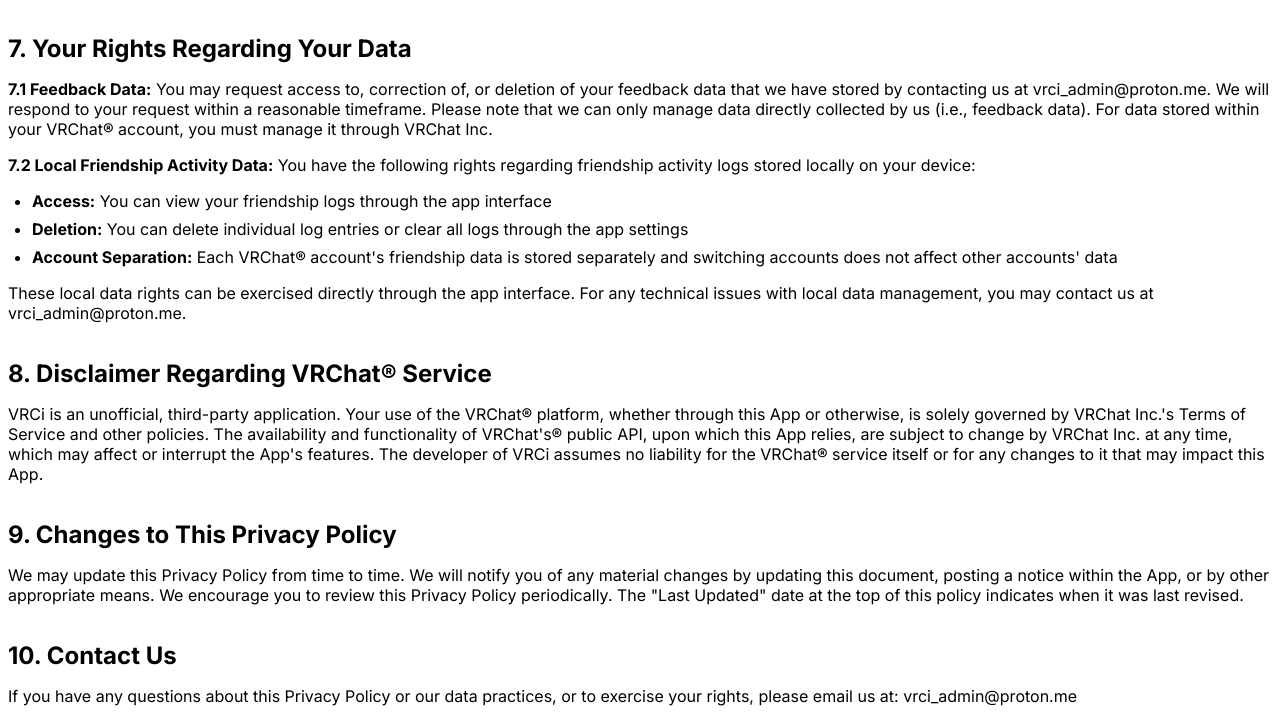
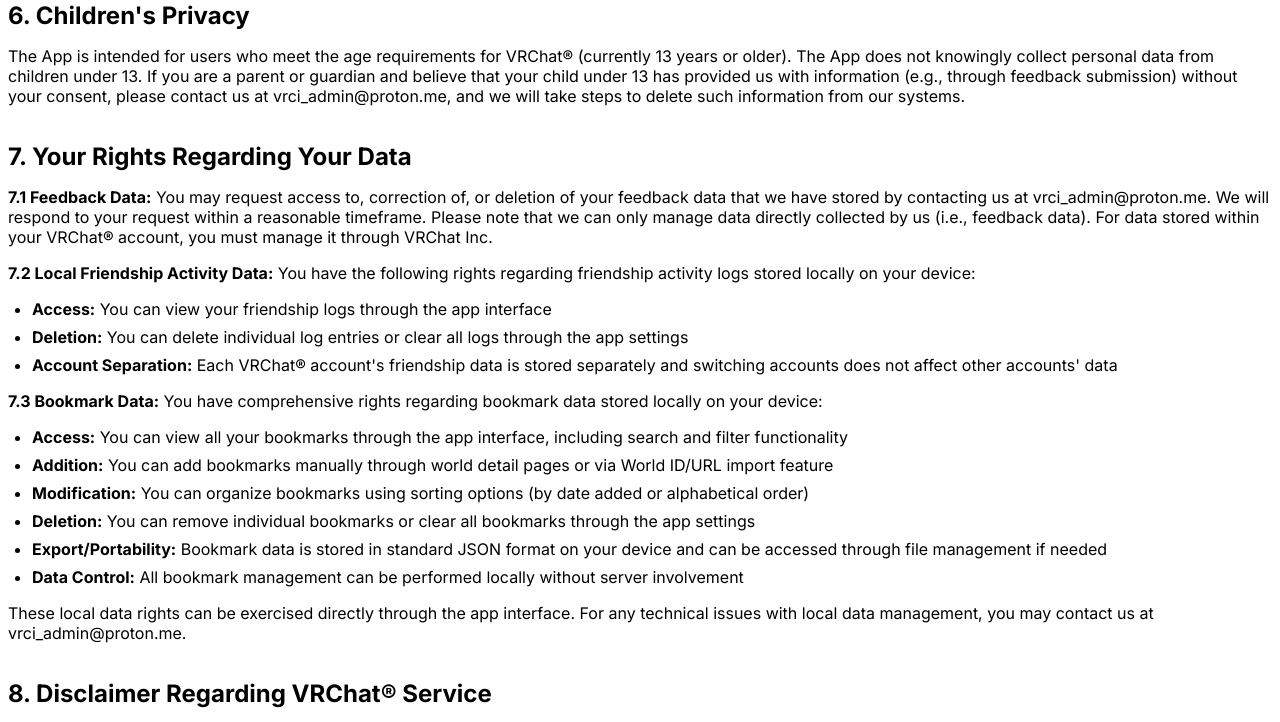
Before and after one commit to refiaa/vrci_eula_deploy, a Next.js app: page /privacy in a window 1280 px wide. Shown: the part 1607-2329 px from the top of the page. Built offline with nearby package versions, Linux system fonts and the light colour scheme.

Commit message:
Update page.tsx

```diff
--- a/src/app/privacy/page.tsx
+++ b/src/app/privacy/page.tsx
@@ -53,6 +53,7 @@
             </p>
             <ul className="list-disc pl-6 mb-4">
                 <li><strong>VRChat® Credentials:</strong> As stated above, stored securely in the iOS Keychain and only transmitted directly to VRChat's® authentication servers.</li>
+                <li><strong>World Bookmarks:</strong> The App locally stores your bookmarked VRChat® worlds in JSON files within your device's Documents directory. This includes world IDs (e.g., wrld_xxx-xxx-xxx), world names, author names, thumbnail image URLs, release status (public/private/hidden), and bookmark timestamps. Bookmarks can be added manually through world details or via World ID/URL import functionality. You can manage these bookmarks through the app interface, including viewing, searching, sorting, and removing individual bookmarks. Bookmark data is limited to 300 entries and can be manually cleared through app settings. This data is stored for your convenience and remains on your device until manually removed or the app is uninstalled.</li>
                 <li><strong>Friendship Activity Logs:</strong> The App locally stores records of friendship-related activities (such as friend requests sent/received, friends added/removed) in JSON files within your device's Documents directory. These logs are organized by account and are used to track friendship changes over time for your reference. Each account's friendship data is stored separately and independently. These logs are automatically cleaned up after 6 months and can be manually cleared through the app settings.</li>
                 <li><strong>App Preferences & Cache:</strong> Local settings to customize your App experience and temporary cache of data fetched from VRChat's® API to improve performance and reduce API calls. This cache is managed by the App and can be cleared by reinstalling the App or through app settings (if available).</li>
                 <li><strong>Feedback Submission Timestamp:</strong> Stored in UserDefaults for the purpose of rate-limiting feedback submissions to prevent abuse.</li>
@@ -81,6 +82,17 @@
                 <li><strong>Account Separation:</strong> Each VRChat® account's friendship data is stored separately and switching accounts does not affect other accounts' data</li>
             </ul>
             <p className="mb-4">
+                <strong>7.3 Bookmark Data:</strong> You have comprehensive rights regarding bookmark data stored locally on your device:
+            </p>
+            <ul className="list-disc pl-6 mb-4">
+                <li><strong>Access:</strong> You can view all your bookmarks through the app interface, including search and filter functionality</li>
+                <li><strong>Addition:</strong> You can add bookmarks manually through world detail pages or via World ID/URL import feature</li>
+                <li><strong>Modification:</strong> You can organize bookmarks using sorting options (by date added or alphabetical order)</li>
+                <li><strong>Deletion:</strong> You can remove individual bookmarks or clear all bookmarks through the app settings</li>
+                <li><strong>Export/Portability:</strong> Bookmark data is stored in standard JSON format on your device and can be accessed through file management if needed</li>
+                <li><strong>Data Control:</strong> All bookmark management can be performed locally without server involvement</li>
+            </ul>
+            <p className="mb-4">
                 These local data rights can be exercised directly through the app interface. For any technical issues with local data management, you may contact us at vrci_admin@proton.me.
             </p>
 
```
